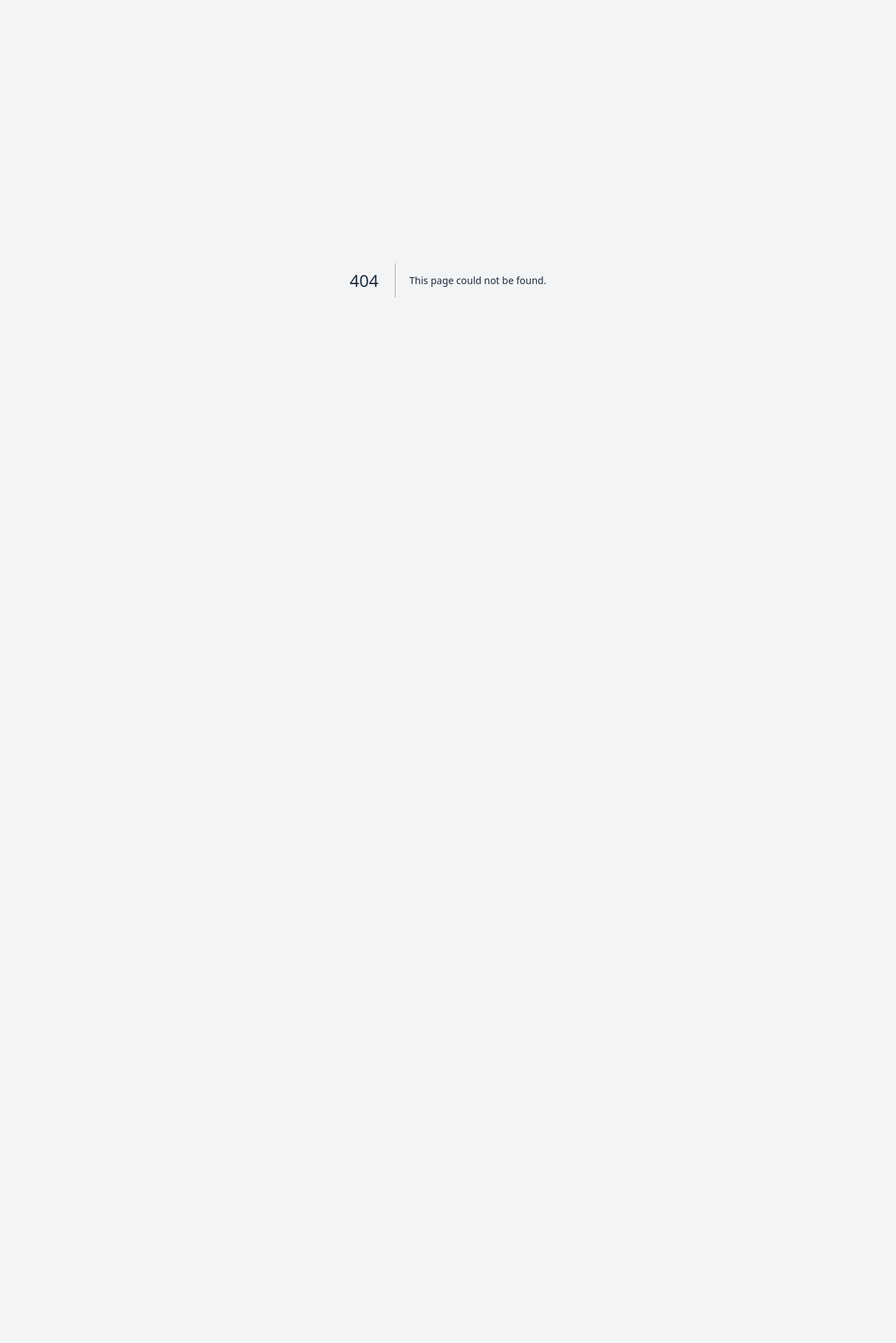
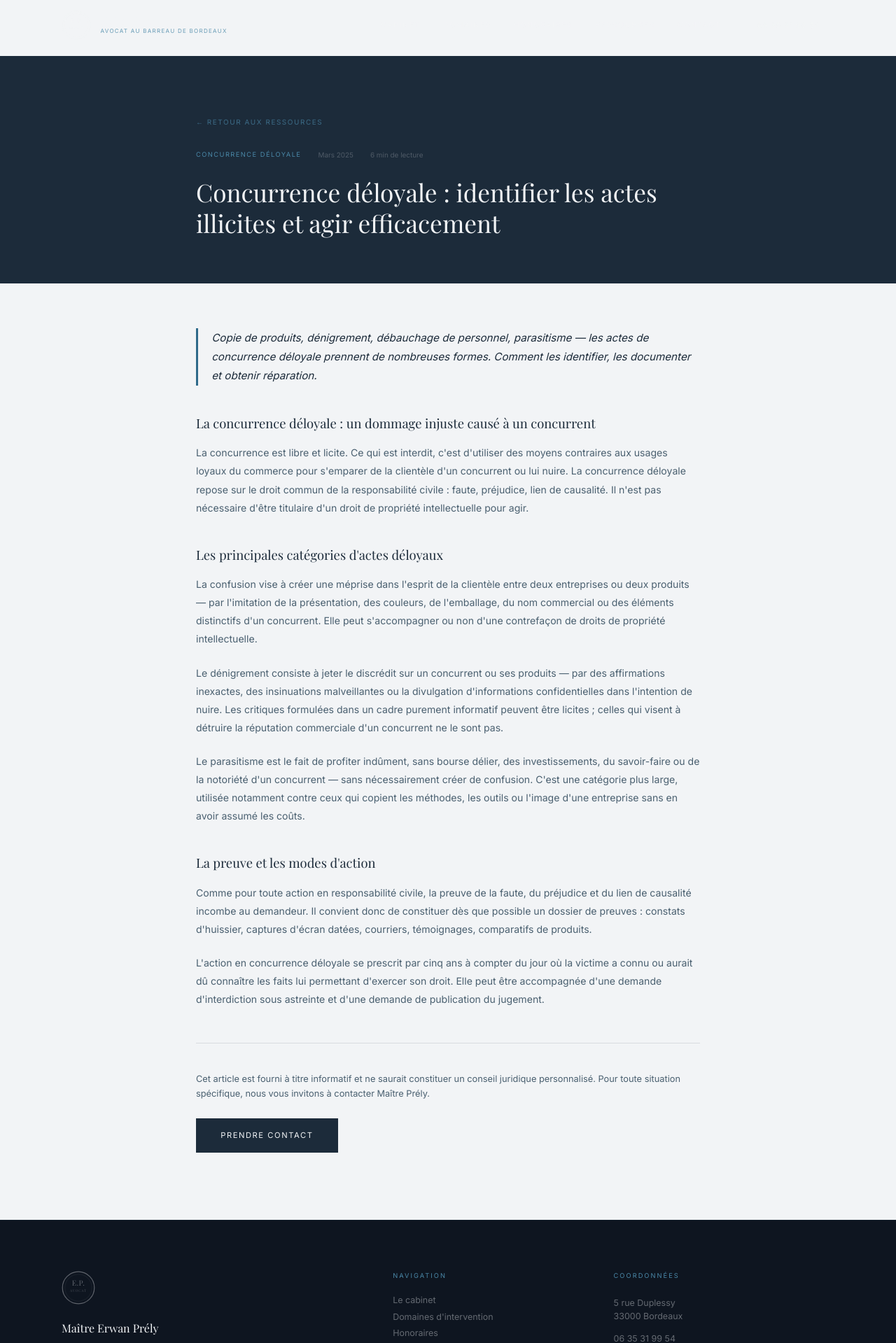
Before and after one commit to sleloutre-afk/prely-avocat-test0901, a Next.js app: page /ressources/concurrence-deloyale-identifier-agir-imitation-denigrement in a window 1280 px wide. Before the commit this address had no page. Shown: the top 1919 px of the page at 70% size. Before the commit the page ends 800 px from the top, so only its background shows below. Built offline with nearby package versions, Linux system fonts and the light colour scheme; a web font is replaced by a local one.

Commit message:
Initial commit — Cabinet Erwan Prély Avocat

```diff
--- /dev/null
+++ b/src/app/ressources/[slug]/page.tsx
@@ -0,0 +1,86 @@
+import { articles, getArticleBySlug } from '@/lib/articles'
+import { notFound } from 'next/navigation'
+import Navbar from '@/components/Navbar'
+import Footer from '@/components/Footer'
+
+export function generateStaticParams() {
+  return articles.map(a => ({ slug: a.slug }))
+}
+
+export async function generateMetadata({ params }: { params: Promise<{ slug: string }> }) {
+  const { slug } = await params
+  const article = getArticleBySlug(slug)
+  if (!article) return {}
+  return {
+    title: `${article.titre} — Cabinet Erwan Prély Avocat`,
+    description: article.extrait,
+  }
+}
+
+export default async function ArticlePage({ params }: { params: Promise<{ slug: string }> }) {
+  const { slug } = await params
+  const article = getArticleBySlug(slug)
+  if (!article) notFound()
+
+  const paragraphs = article.contenu.split('\n\n').filter(Boolean)
+
+  return (
+    <>
+      <Navbar />
+      <main style={{ paddingTop: '80px', background: '#f2f4f6', minHeight: '100vh' }}>
+
+        <div style={{ background: '#1c2b3a', padding: '5rem 0 4rem' }}>
+          <div className="max-w-3xl mx-auto px-6">
+            <a href="/ressources" style={{ display: 'inline-flex', alignItems: 'center', gap: '0.5rem', fontSize: '0.62rem', letterSpacing: '0.16em', color: 'rgba(74,136,168,0.70)', textTransform: 'uppercase', textDecoration: 'none', marginBottom: '2rem' }}>
+              ← Retour aux ressources
+            </a>
+            <div style={{ display: 'flex', gap: '1.5rem', alignItems: 'center', marginBottom: '1.5rem' }}>
+              <span style={{ fontSize: '0.58rem', letterSpacing: '0.16em', color: '#4a88a8', textTransform: 'uppercase' }}>{article.category}</span>
+              <span style={{ fontSize: '0.62rem', color: 'rgba(242,244,246,0.24)' }}>{article.date}</span>
+              <span style={{ fontSize: '0.62rem', color: 'rgba(242,244,246,0.24)' }}>{article.readTime} de lecture</span>
+            </div>
+            <h1 style={{ fontFamily: 'var(--font-playfair)', fontSize: 'clamp(1.5rem, 3.5vw, 2.2rem)', fontWeight: 400, color: '#f2f4f6', margin: 0, lineHeight: 1.25 }}>
+              {article.titre}
+            </h1>
+          </div>
+        </div>
+
+        <div className="max-w-3xl mx-auto px-6" style={{ padding: '4rem 1.5rem 6rem' }}>
+          <p style={{ fontSize: '0.95rem', color: '#1c2b3a', lineHeight: 1.80, margin: '0 0 2.5rem', fontStyle: 'italic', borderLeft: '3px solid #2e6a8a', paddingLeft: '1.2rem' }}>
+            {article.extrait}
+          </p>
+
+          {paragraphs.map((block, i) => {
+            if (block.startsWith('**') && block.endsWith('**')) {
+              return (
+                <h2 key={i} style={{ fontFamily: 'var(--font-playfair)', fontSize: '1.15rem', fontWeight: 400, color: '#1c2b3a', margin: '2.5rem 0 1rem' }}>
+                  {block.slice(2, -2)}
+                </h2>
+              )
+            }
+            return (
+              <p key={i} style={{ fontSize: '0.88rem', color: '#4a6070', lineHeight: 1.85, margin: '0 0 1.4rem' }}>
+                {block}
+              </p>
+            )
+          })}
+
+          <div style={{ borderTop: '1px solid rgba(28,43,58,0.12)', paddingTop: '2.5rem', marginTop: '3rem' }}>
+            <p style={{ fontSize: '0.80rem', color: '#4a6070', lineHeight: 1.70, marginBottom: '1.5rem' }}>
+              Cet article est fourni à titre informatif et ne saurait constituer un conseil juridique personnalisé. Pour toute situation spécifique, nous vous invitons à contacter Maître Prély.
+            </p>
+            <a href="/#contact" className="hover-btn-dark" style={{
+              display: 'inline-block', background: '#1c2b3a', color: '#f2f4f6',
+              textDecoration: 'none', fontSize: '0.70rem',
+              letterSpacing: '0.14em', textTransform: 'uppercase',
+              padding: '1rem 2.2rem',
+            }}>
+              Prendre contact
+            </a>
+          </div>
+        </div>
+      </main>
+      <Footer />
+    </>
+  )
+}
```
